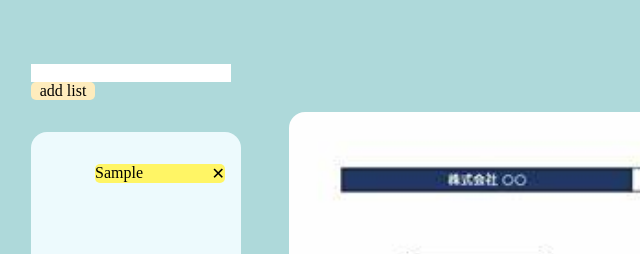
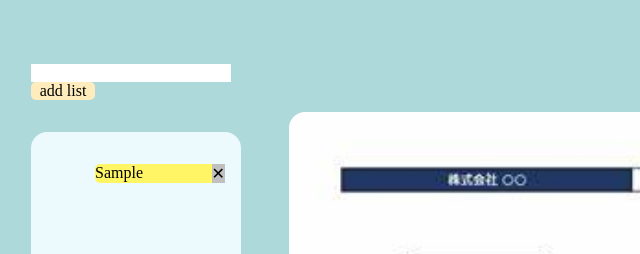
Before and after one commit to kamijodev/project3, a plain HTML site: page index.html in a window 1280 px wide. Both pictures are taken after typing "Sample" into the empty fields and a click on the button "add list". Shown: the top 254 px of the page, 1-641 px from the left. Drawn offline with nearby package versions, Linux system fonts and the light colour scheme; some packages are replaced by stand-ins of ours.

Commit message:
削除ボタン背景色変更

```diff
--- a/main.js
+++ b/main.js
@@ -27,7 +27,7 @@
             }
           });
         // 削除ボタン作成
-        const deleteBtn = $('<button>').text('✕').click(() => {
+        const deleteBtn = $('<button>').text('✕').css('background','silver').click(() => {
           $(item).remove();
         });
         // 削除ボタンをタスク要素に追加する
--- a/style.css
+++ b/style.css
@@ -32,9 +32,6 @@
     padding-top: 1rem;
 
   }
-ul{
-  list-style: square;
-}
 
 li {
   margin: 1rem 1rem 1rem 0;
@@ -44,7 +41,7 @@
   width: 130px;
   justify-content: space-between;
   border-radius: 5px;
-
+  cursor: grab;
   }
 .flex{
   display: flex;
```
